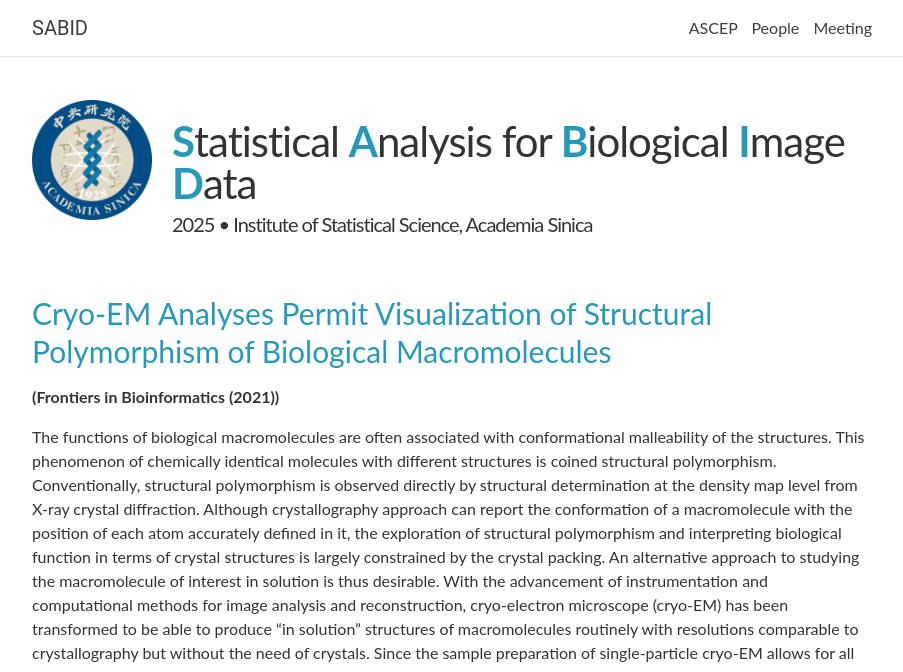
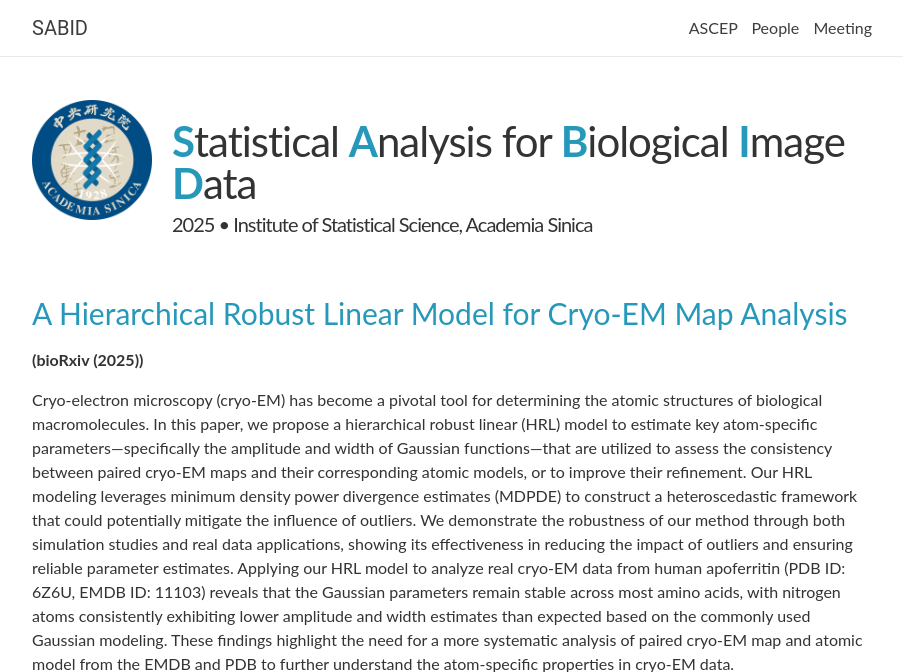
Before and after one commit to sabid-cryoem/sabid-cryoem.github.io, a Jekyll site: the page built from _pages/about.md, in a window 1280 px wide and 1400 px high. Shown: the top 672 px of the window, without its empty margins (188-1091 px from the left). Built offline with Jekyll 4.4.1, drawn with Linux system fonts in a browser that asks for light colours; nearby versions of some CDN libraries; comment, search, counter and statistics services are not loaded; some of the changed text lies outside the part shown; grey boxes are pictures that could not be loaded.

Commit message:
Add files via upload

```diff
--- a/_pages/about.md
+++ b/_pages/about.md
@@ -6,6 +6,38 @@
 logo: AcademiaSinica.png
 news: true
 ---
+
+<h3>
+  <a href="https://www.biorxiv.org/content/10.1101/2025.07.10.664269v1">
+    A Hierarchical Robust Linear Model for Cryo-EM Map Analysis
+  </a>
+</h3>
+<strong> (bioRxiv (2025)) </strong>
+<p>Cryo-electron microscopy (cryo-EM) has become a pivotal tool for determining the atomic structures of biological macromolecules. In this paper, we propose a hierarchical robust linear (HRL) model to estimate key atom-specific parameters—specifically the amplitude and width of Gaussian functions—that are utilized to assess the consistency between paired cryo-EM maps and their corresponding atomic models, or to improve their refinement. Our HRL modeling leverages minimum density power divergence estimates (MDPDE) to construct a heteroscedastic framework that could potentially mitigate the influence of outliers. We demonstrate the robustness of our method through both simulation studies and real data applications, showing its effectiveness in reducing the impact of outliers and ensuring reliable parameter estimates. Applying our HRL model to analyze real cryo-EM data from human apoferritin (PDB ID: 6Z6U, EMDB ID: 11103) reveals that the Gaussian parameters remain stable across most amino acids, with nitrogen atoms consistently exhibiting lower amplitude and width estimates than expected based on the commonly used Gaussian modeling. These findings highlight the need for a more systematic analysis of paired cryo-EM map and atomic model from the EMDB and PDB to further understand the atom-specific properties in cryo-EM data. </p>
+
+<div class="row">
+    <div class="col-sm mt-3 mt-md-0">
+        <img class="img-fluid rounded z-depth-1" src="{{ '/assets/img/HRL.PNG' | relative_url }}" alt="" title="example image"/>
+    </div>
+</div>
+
+
+
+
+<h3>
+  <a href="https://rupress.org/jcb/article/224/2/e202406107/277131/Growth-dependent-concentration-gradient-of-the">
+    Growth-Dependent Concentration Gradient of the Oscillating Min System in Escherichia Coli
+  </a>
+</h3>
+<strong> (Journal of Cell Biology (2025)) </strong>
+<p>Cell division in Escherichia coli is intricately regulated by the MinD and MinE proteins, which form oscillatory waves between cell poles. These waves manifest as concentration gradients that reduce MinC inhibition at the cell center, thereby influencing division site placement. This study explores the plasticity of the MinD gradients resulting from the interdependent interplay between molecular interactions and diffusion in the system. Through live cell imaging, we observed that as cells elongate, the gradient steepens, the midcell concentration decreases, and the oscillation period stabilizes. A one-dimensional model investigates kinetic rate constants representing various molecular interactions, effectively recapitulating our experimental findings. The model reveals the nonlinear dynamics of the system and a dynamic equilibrium among these constants, which underlie variable concentration gradients in growing cells. This study enhances quantitative understanding of MinD oscillations within the cellular environment. Furthermore, it emphasizes the fundamental role of concentration gradients in cellular processes.</p>
+
+<div class="row">
+    <div class="col-sm mt-3 mt-md-0">
+        <img class="img-fluid rounded z-depth-1" src="{{ '/assets/img/coli.PNG' | relative_url }}" alt="" title="example image"/>
+    </div>
+</div>
+
 
 <h3>
   <a href="https://www.frontiersin.org/journals/bioinformatics/articles/10.3389/fbinf.2021.788308/full">
```
